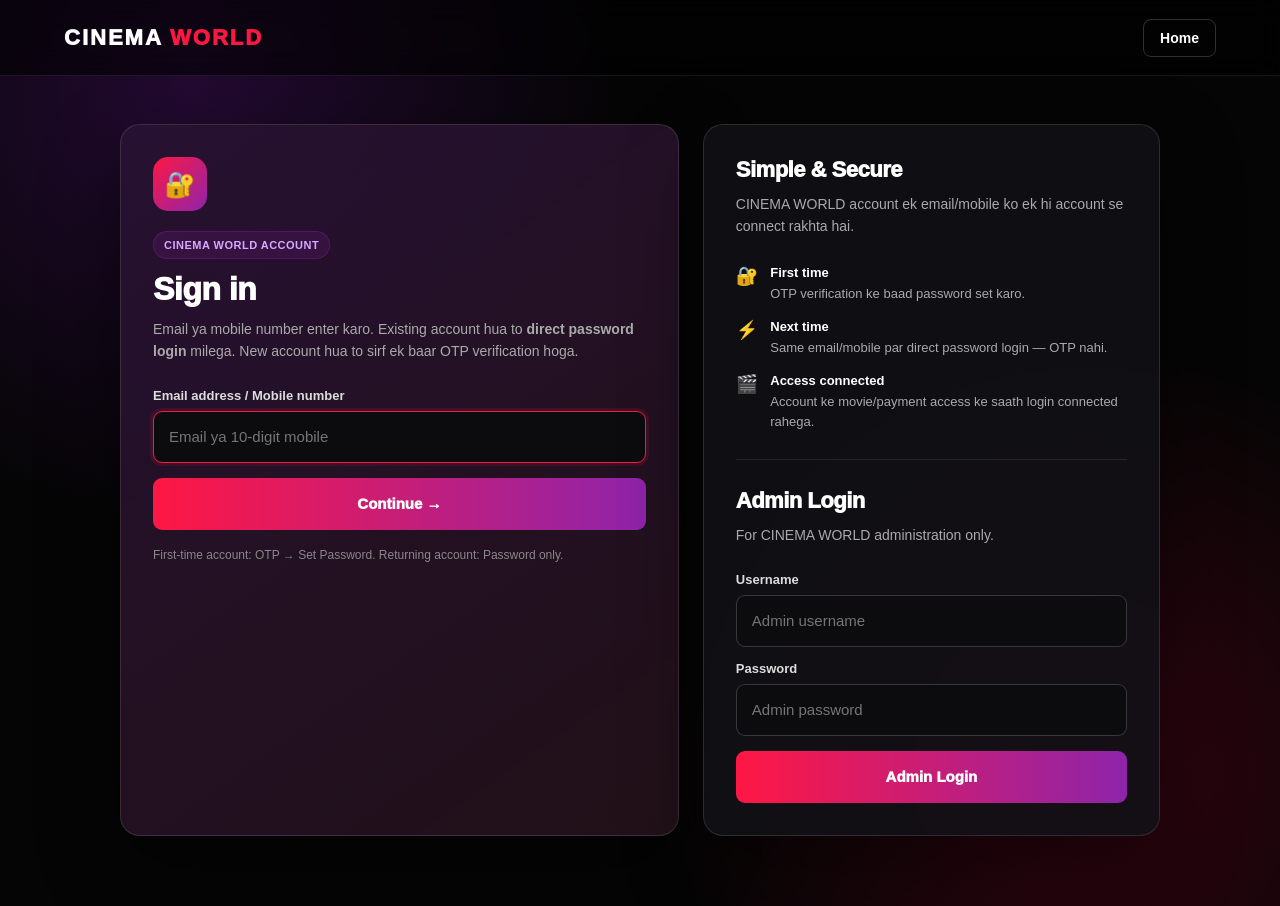
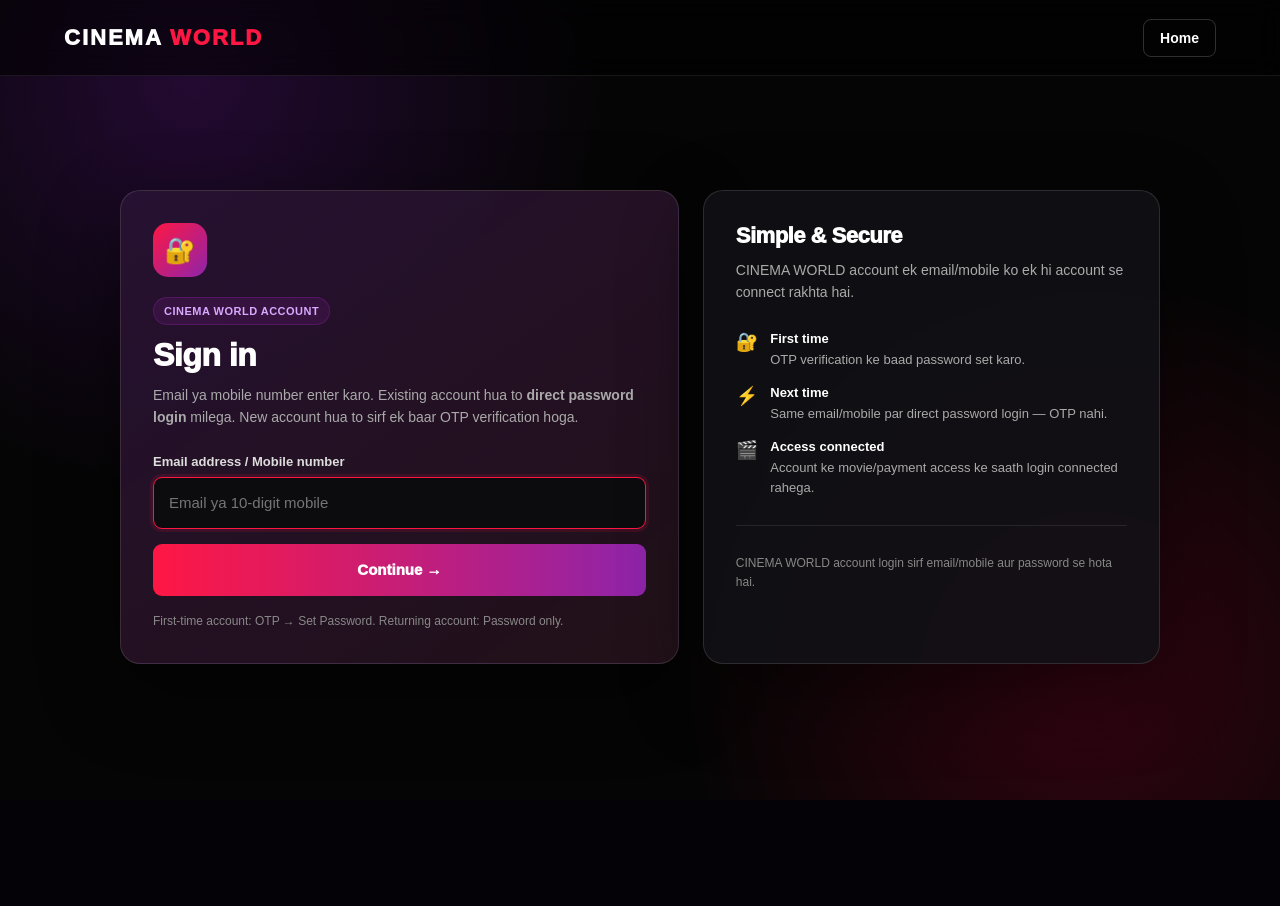
Before and after one commit to techtomesh01-ctrl/tomesh-movie, a Flask app: page /login in a window 1280 px wide. After the commit the page ends 800 px from the top, so only its background shows below. Run offline with Flask 3, Linux system fonts and the light colour scheme; some libraries are stand-ins or nearby versions.

Commit message:
Update login.html to remove admin login section
Removed admin login form and added a note about account login methods.

```diff
--- a/templates/login.html
+++ b/templates/login.html
@@ -98,14 +98,7 @@
 <div class="tm-security-item"><span class="ico">🎬</span><div><b>Access connected</b>Account ke movie/payment access ke saath login connected rahega.</div></div>
 </div>
 <div class="tm-divider"></div>
-<h2>Admin Login</h2><p class="tm-login-sub">For CINEMA WORLD administration only.</p>
-<form action="{{ url_for('admin_login') }}" method="post" autocomplete="off">
-<label class="tm-login-label" for="admin_username">Username</label>
-<input class="tm-login-input" id="admin_username" name="username" type="text" autocomplete="username" placeholder="Admin username" required>
-<label class="tm-login-label" for="admin_password" style="margin-top:14px">Password</label>
-<input class="tm-login-input" id="admin_password" name="password" type="password" autocomplete="current-password" placeholder="Admin password" required>
-<button class="tm-login-btn" type="submit">Admin Login</button>
-</form>
+<p class="tm-login-note">CINEMA WORLD account login sirf email/mobile aur password se hota hai.</p>
 </aside>
 </div></div></div>
 
```
